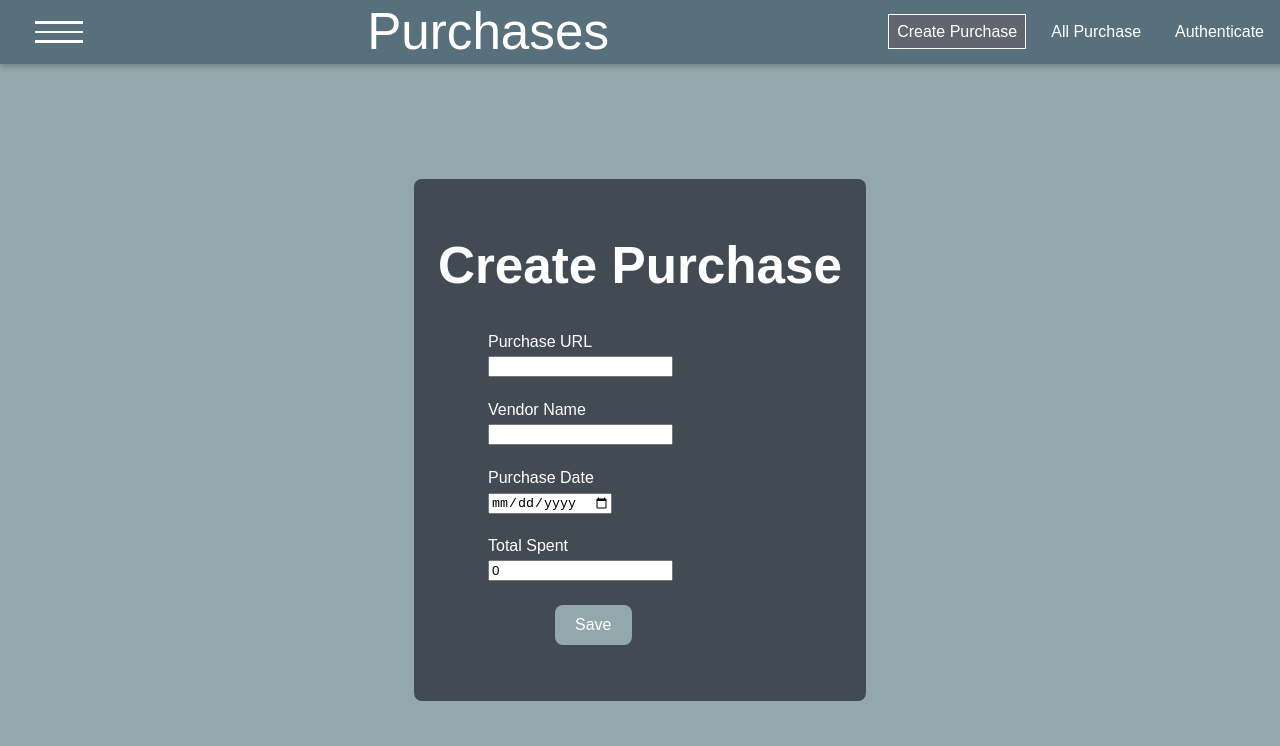
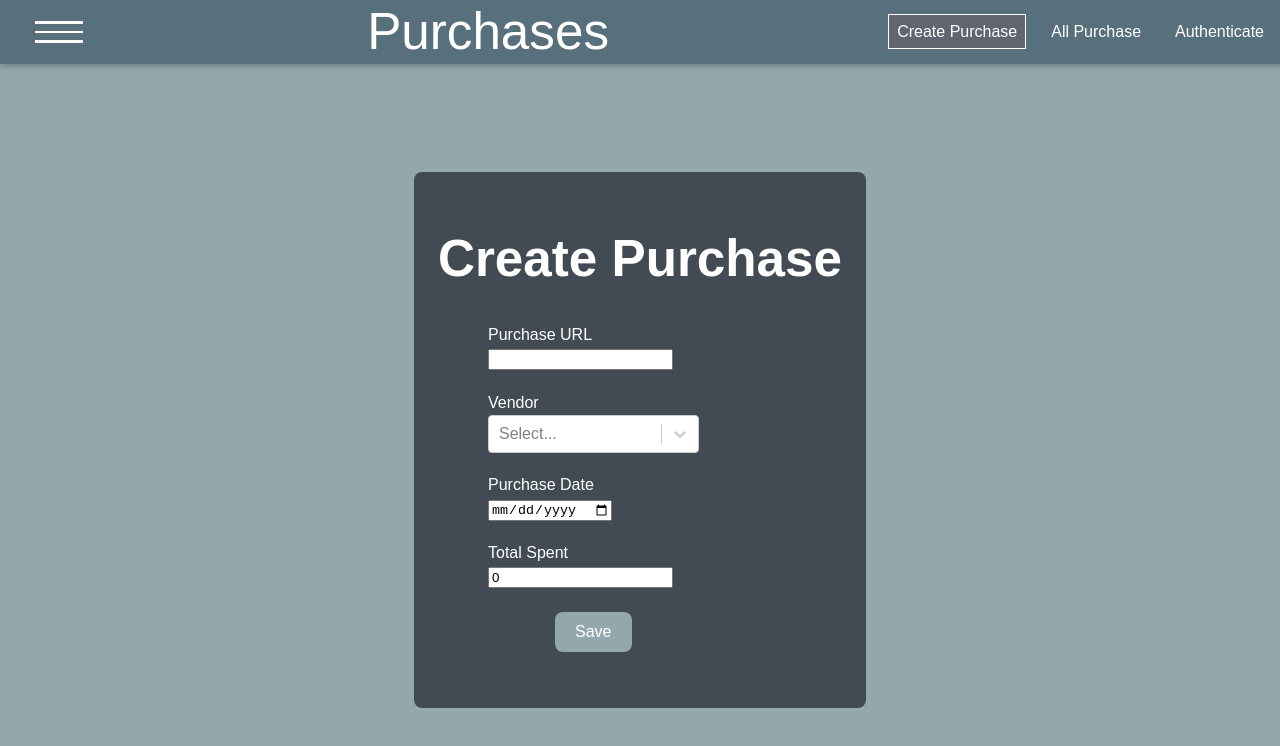
Before and after one commit to hiramfernandes/react-purchases, a React (Vite) app: page / in a window 1280 px wide. Shown: the top 746 px of the page. Built offline with nearby package versions, Linux system fonts and the light colour scheme; no server answers.

Commit message:
Added Select element for Vendor on Purchase

```diff
--- a/package.json
+++ b/package.json
@@ -14,6 +14,7 @@
     "react": "^18.2.0",
     "react-dom": "^18.2.0",
     "react-router-dom": "5.3.4",
+    "react-select": "^5.8.0",
     "react-toastify": "^9.1.3"
   },
   "devDependencies": {
--- a/src/components/purchases/CreatePurchase.jsx
+++ b/src/components/purchases/CreatePurchase.jsx
@@ -1,22 +1,45 @@
 import './CreatePurchase.css';
 
-import { useState } from 'react'
+import { useState, useEffect } from 'react'
 import { ToastContainer, toast } from 'react-toastify'
+import axios from "axios";
+import Select from 'react-select';
 import 'react-toastify/dist/ReactToastify.css';
 
 const CreatePurchase = () => {
     const [purchaseUrl, setPurchaseUrl] = useState();
     const [purchaseDate, setPurchaseDate] = useState();
-    const [vendor, setVendor] = useState();
+    const [vendorName, setVendorName] = useState();
+    const [vendorId, setVendorId] = useState();
     const [amount, setAmount] = useState(0);
+    const [loadedVendors, setLoadedVendors] = useState([]);
     const [errorMessage, setErrorMessage] = useState('');
+
+    useEffect(() => {
+
+        const sendRequest = async () => {
+            try {
+                const response = await axios.get("https://aspnet-mongo.azurewebsites.net/api/vendors/");
+                let responseFormatted = response.data.map(function (v) {
+                    return { label: v.name, value: v.id };
+                })
+                setLoadedVendors(responseFormatted);
+            } catch (error) {
+                console.log(error.message);
+            }
+        }
+
+        sendRequest();
+    }, []);
 
     const purchaseUrlChangeHandler = (event) => {
         setPurchaseUrl(event.target.value);
     }
 
-    const vendorChangeHandler = (event) => {
-        setVendor(event.target.value);
+    const handleVendorSelection = (selectedValue) => {
+        console.log(`Vendor Name: ${selectedValue.label} - ID: ${selectedValue.value}`);
+        setVendorId(selectedValue.value);
+        setVendorName(selectedValue.label);
     }
 
     const amountChangeHandler = (event) => {
@@ -31,7 +54,8 @@ const CreatePurchase = () => {
     const clearValues = () => {
         setPurchaseUrl('');
         setAmount('');
-        setVendor('');
+        setVendorName('');
+        setVendorId('');
         setPurchaseDate('');
         setErrorMessage('');
         setErrorMessage('');
@@ -43,19 +67,23 @@ const CreatePurchase = () => {
         // Ensure data is valid
         if (!purchaseUrl ||
             purchaseUrl.length === 0 ||
-            !vendor || vendor.length === 0 || amount == 0) {
-                var msg = 'Invalid data';
-                setErrorMessage(msg)
-                throw new Error(msg);
+            !vendorName || vendorName.length === 0 ||
+            !vendorId || vendorId.length === 0 || amount == 0) {
+            var msg = 'Invalid data';
+            setErrorMessage(msg)
+            throw new Error(msg);
         }
 
         const createPurchase = {
             purchaseDate: purchaseDate,
             url: purchaseUrl,
-            vendorName: vendor,
+            vendorName,
+            vendorId: vendorId,
             items: [],
             totalAmount: amount
         };
+
+        console.log(createPurchase);
 
         fetch("https://aspnet-mongo.azurewebsites.net/api/purchases/",
             {
@@ -88,8 +116,8 @@ const CreatePurchase = () => {
                         <input id="purchase" type="text" value={purchaseUrl} onChange={purchaseUrlChangeHandler} ></input>
                     </div>
                     <div className='createExpense__item'>
-                        <label >Vendor Name</label>
-                        <input id="vendor" type="text" value={vendor} onChange={vendorChangeHandler} ></input>
+                        <label >Vendor</label>
+                        <Select options={loadedVendors} onChange={handleVendorSelection} />
                     </div>
                     <div className='createExpense__item'>
                         <label >Purchase Date</label>
```
Also changed, not shown: 1 other file (tests, documents, lock files or other folders).
